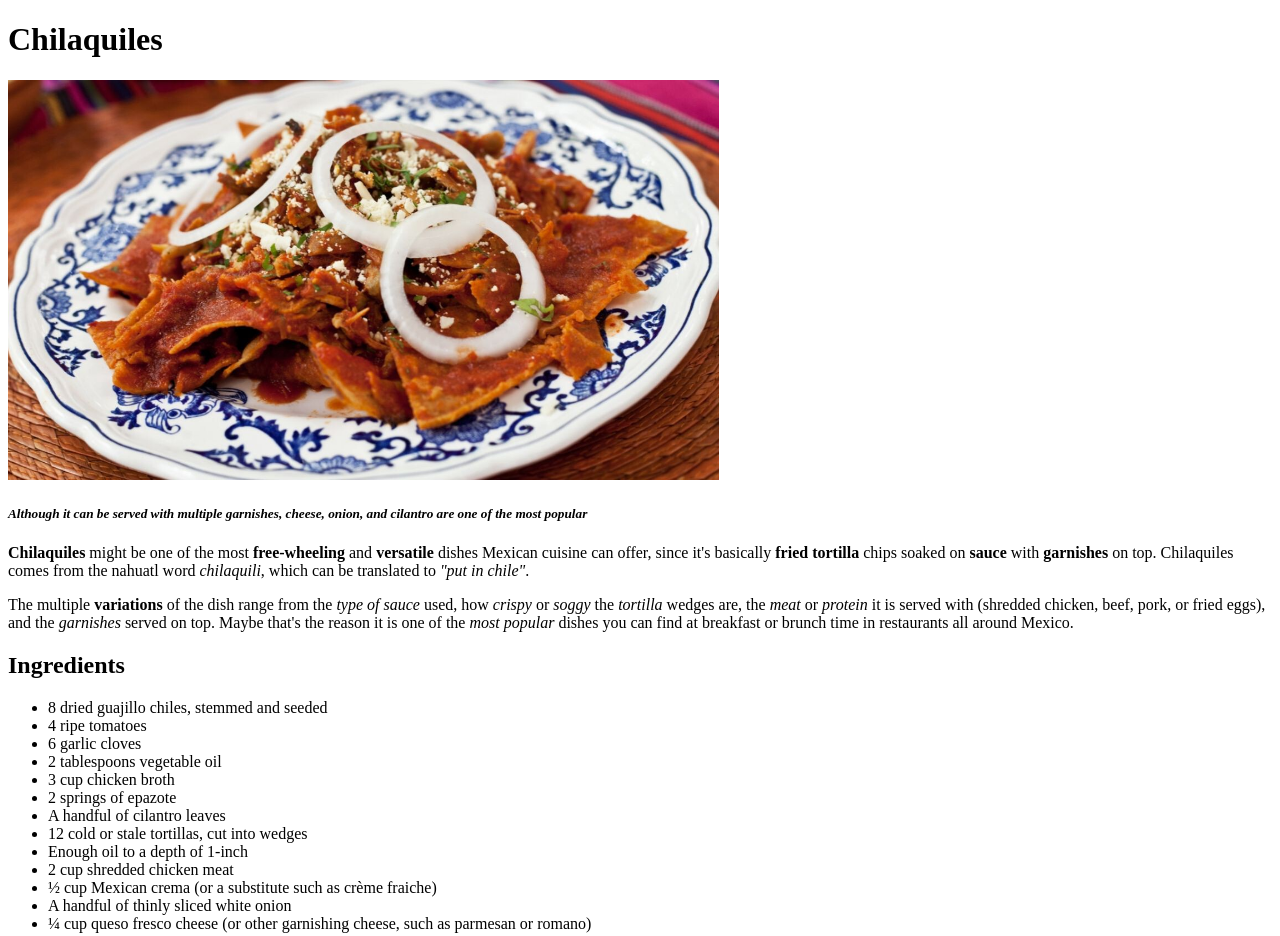
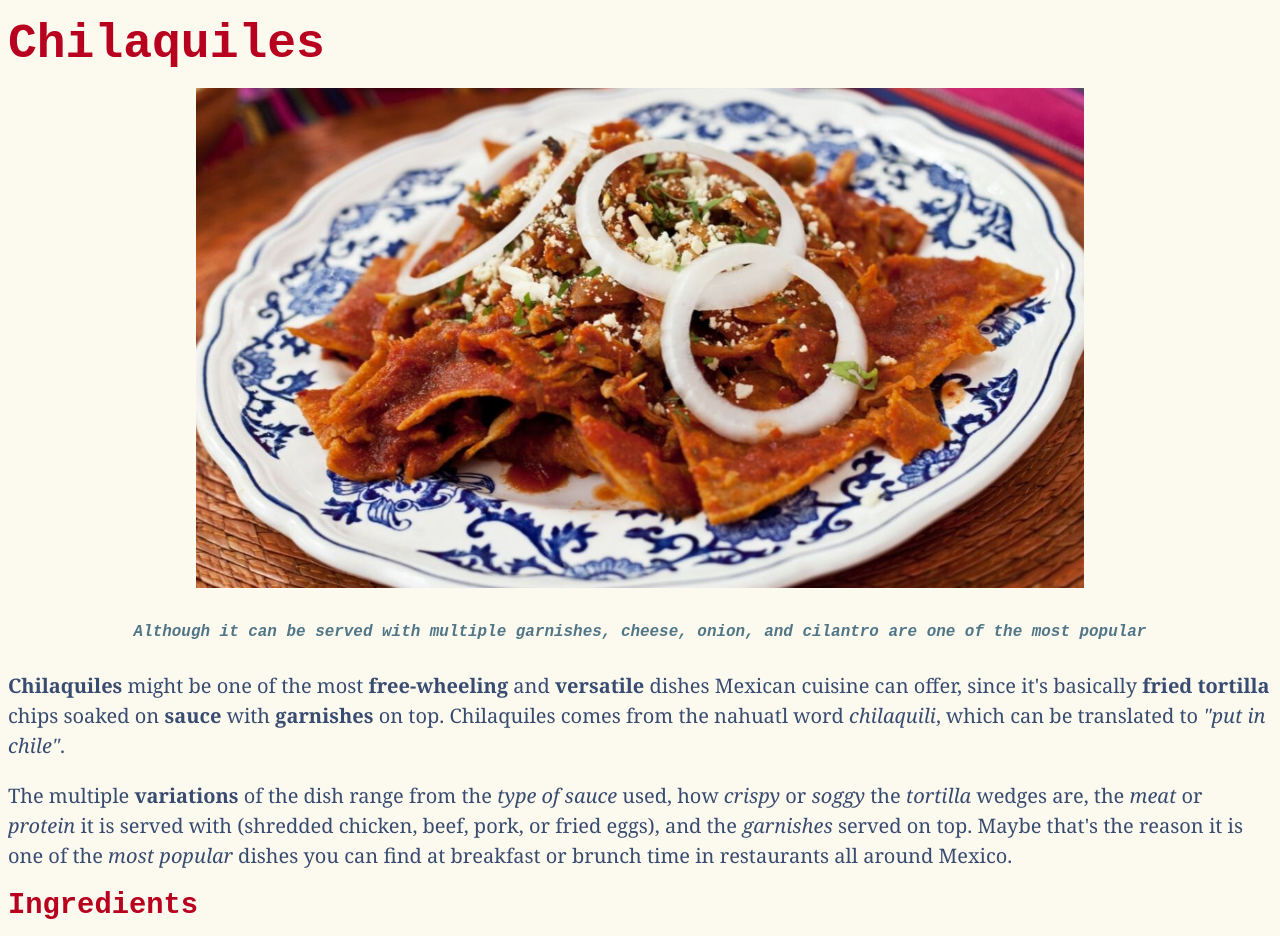
Before and after one commit to EnriqueJJoaquinH/odin-recipes, a plain HTML site: page recipes/chilaquiles.html in a window 1280 px wide. Shown: the top 936 px of the page. Drawn offline with Linux system fonts and the light colour scheme.

Commit message:
Add very basic CSS style and minor HTML updates
The style added includes color, alignment, and typography properties,
some div tags were added to help CSS selectors to properly apply the
style to each element. Now every image has JPEG format

```diff
--- a/recipes/chilaquiles.html
+++ b/recipes/chilaquiles.html
@@ -2,16 +2,21 @@
 <html lang="en">
 <head>
     <meta charset="utf-8">
+    <link rel="stylesheet" href="../styles/style.css">
     <title>Chilaquiles</title>
 </head>
 <body>
     <h1>Chilaquiles</h1>
 
-    <img src="../images/chilaquiles.jpg" alt="red chilaquiles served with cheese, onion, and cilantro on top" height="400">
-    <h5><em>Although it can be served with multiple garnishes, cheese, onion, and cilantro are one of the most popular</em></h5>
+    <div class="dish-image">
+        <img src="../images/chilaquiles.jpg" alt="red chilaquiles served with cheese, onion, and cilantro on top">
+        <h5><em>Although it can be served with multiple garnishes, cheese, onion, and cilantro are one of the most popular</em></h5>
+    </div>
 
-    <p><strong>Chilaquiles</strong> might be one of the most <strong>free-wheeling</strong> and <strong>versatile</strong> dishes Mexican cuisine can offer, since it's basically <strong>fried tortilla</strong> chips soaked on <strong>sauce</strong> with <strong>garnishes</strong> on top. Chilaquiles comes from the nahuatl word <em>chilaquili</em>, which can be translated to <em>"put in chile"</em>.</p>
-    <p>The multiple <strong>variations</strong> of the dish range from the <em>type of sauce</em> used, how <em>crispy</em> or <em>soggy</em> the <em>tortilla</em> wedges are, the <em>meat</em> or <em>protein</em> it is served with (shredded chicken, beef, pork, or fried eggs), and the <em>garnishes</em> served on top. Maybe that's the reason it is one of the <em>most popular</em> dishes you can find at breakfast or brunch time in restaurants all around Mexico.</p>
+    <div class="description">
+        <p><strong>Chilaquiles</strong> might be one of the most <strong>free-wheeling</strong> and <strong>versatile</strong> dishes Mexican cuisine can offer, since it's basically <strong>fried tortilla</strong> chips soaked on <strong>sauce</strong> with <strong>garnishes</strong> on top. Chilaquiles comes from the nahuatl word <em>chilaquili</em>, which can be translated to <em>"put in chile"</em>.</p>
+        <p>The multiple <strong>variations</strong> of the dish range from the <em>type of sauce</em> used, how <em>crispy</em> or <em>soggy</em> the <em>tortilla</em> wedges are, the <em>meat</em> or <em>protein</em> it is served with (shredded chicken, beef, pork, or fried eggs), and the <em>garnishes</em> served on top. Maybe that's the reason it is one of the <em>most popular</em> dishes you can find at breakfast or brunch time in restaurants all around Mexico.</p>
+    </div>
 
     <h2>Ingredients</h2>
     <ul>
--- /dev/null
+++ b/styles/style.css
@@ -0,0 +1,50 @@
+body {
+    background-color: #FCFAEE;
+    font-family: Georgia, 'Times New Roman', Times, serif;
+    color: #384B70;
+    font-size: 1.2rem;
+    line-height: 125%;
+}
+
+h1,
+h2,
+h5 {
+    font-family: 'Courier New', Courier, monospace;
+    color: #B8001F;
+}
+
+h1 {
+    font-size: 3rem;
+}
+
+h5 {
+    color: #507687;
+}
+
+.menu li{
+    font-size: 2rem;
+    line-height: 150%;
+}
+
+.menu a {
+    color: #384B70;
+    text-decoration: none;
+}
+
+.menu a:hover{
+    color: #507687;
+}
+
+.dish-image {
+    text-align: center;
+}
+
+.dish-image img {
+    height: 500px;
+    width: auto;
+}
+
+.description {
+    font-size: 1.25rem;
+    line-height: 150%;
+}
```
Also changed, not shown: index.html (+8 -5 lines), recipes/chicken_mole.html (+9 -4 lines), recipes/horchata.html (+9 -4 lines), images/chicken_mole.avif (deleted), images/chicken_mole.jpg (added), 1 other file.
